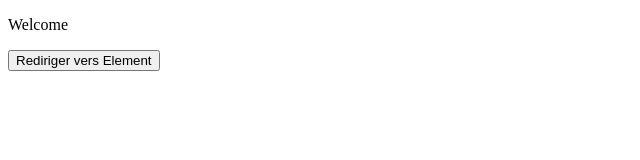
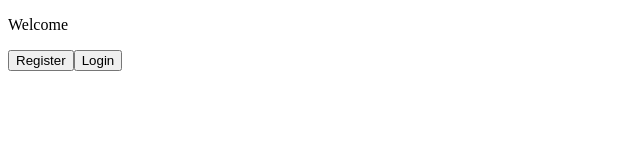
Before and after one commit to Gastonpallas/testAngular, an Angular app: page / in a window 1280 px wide. Shown: the top 160 px of the page, without its empty margins (0-640 px from the left). Built offline with nearby package versions, Linux system fonts and the light colour scheme.

Commit message:
WIP Register

```diff
--- a/src/app/api.endpoints.ts
+++ b/src/app/api.endpoints.ts
@@ -1,3 +1,12 @@
-export const API_ENDPOINTS = {
-  get: 'http://localhost:8080/api/v1/crud',
+const API_ENDPOINTS = {
+  api: 'http://localhost:8080/api/v1/',
+  auth : "auth/",
+
 };
+
+const API_AUTH = {
+  register: API_ENDPOINTS.api + API_ENDPOINTS.auth +  "register/" ,
+  authenticate: API_ENDPOINTS.api + API_ENDPOINTS.auth +  "authenticate/" ,
+};
+
+export default API_AUTH
--- a/src/app/app.routes.ts
+++ b/src/app/app.routes.ts
@@ -3,6 +3,8 @@ import { WelcomeComponent } from "./components/welcome/welcome.component";
 import {AppComponent} from "./app.component";
 import {ElementComponent} from "./components/element/element.component";
 import {ElementEnfantComponent} from "./components/elementEnfant/elementEnfant.component";
+import {RegisterComponent} from "./components/login/register.component";
+import {AuthenticateComponent} from "./components/login/authenticate.component";
 
 
 const routeConfig: Route[] = [
@@ -10,6 +12,16 @@ const routeConfig: Route[] = [
     path: '',
     component: WelcomeComponent,
     title: 'Welcome Page'
+  },
+  {
+    path: 'register',
+    component: RegisterComponent,
+    title: 'Register Page'
+  },
+  {
+    path: 'authenticate',
+    component: AuthenticateComponent,
+    title: 'Authenticate Page'
   },
   {
     path: 'element',
--- a/src/app/components/element/element.component.ts
+++ b/src/app/components/element/element.component.ts
@@ -1,7 +1,7 @@
 import {Component, OnInit} from '@angular/core';
 import { CommonModule } from '@angular/common';
 import {RouterOutlet} from "@angular/router";
-import {API_ENDPOINTS} from "../../api.endpoints";
+import API_AUTH from "../../api.endpoints";
 
 @Component({
   selector: 'app-element',
@@ -26,7 +26,7 @@ import {API_ENDPOINTS} from "../../api.endpoints";
 
 export class ElementComponent implements OnInit{
 
-  private url: string = API_ENDPOINTS.get;
+  private url: string = API_AUTH.register;
   data: any
   ngOnInit(): void {
     fetch(this.url)
@@ -39,5 +39,4 @@ export class ElementComponent implements OnInit{
         console.error('Erreur lors de la récupération des données de l\'API :', error);
       });
   }
-
 }
--- /dev/null
+++ b/src/app/components/login/authenticate.component.ts
@@ -0,0 +1,18 @@
+import { Component } from '@angular/core';
+import { CommonModule } from '@angular/common';
+import { RouterOutlet} from "@angular/router";
+
+@Component({
+  selector: 'app-authenticate',
+  standalone: true,
+  imports: [CommonModule, RouterOutlet],
+  template: `
+    <div>
+      <p>Authentication</p>
+      <router-outlet></router-outlet>
+    </div>
+  `,
+  styles: []
+})
+export class AuthenticateComponent {
+}
--- /dev/null
+++ b/src/app/components/login/register.component.ts
@@ -0,0 +1,18 @@
+import { Component } from '@angular/core';
+import { CommonModule } from '@angular/common';
+import { RouterOutlet} from "@angular/router";
+
+@Component({
+  selector: 'app-register',
+  standalone: true,
+  imports: [CommonModule, RouterOutlet],
+  template: `
+    <div>
+      <p>Register</p>
+      <router-outlet></router-outlet>
+    </div>
+  `,
+  styles: []
+})
+export class RegisterComponent {
+}
--- a/src/app/components/welcome/welcome.component.ts
+++ b/src/app/components/welcome/welcome.component.ts
@@ -9,17 +9,17 @@ import {Router, RouterOutlet} from "@angular/router";
   template: `
     <div>
       <p>Welcome</p>
-      <button (click)="redirectToElement()">Rediriger vers Element</button>
+      <button (click)="redirect('register/')">Register</button>
+      <button (click)="redirect('authenticate/')">Login</button>
       <router-outlet></router-outlet>
     </div>
-
   `,
   styles: []
 })
 export class WelcomeComponent {
 
   constructor(private router: Router) { }
-  redirectToElement() {
-  this.router.navigate(["/element"]);
+  redirect(path : String) {
+    this.router.navigate([path]);
   }
 }
```
